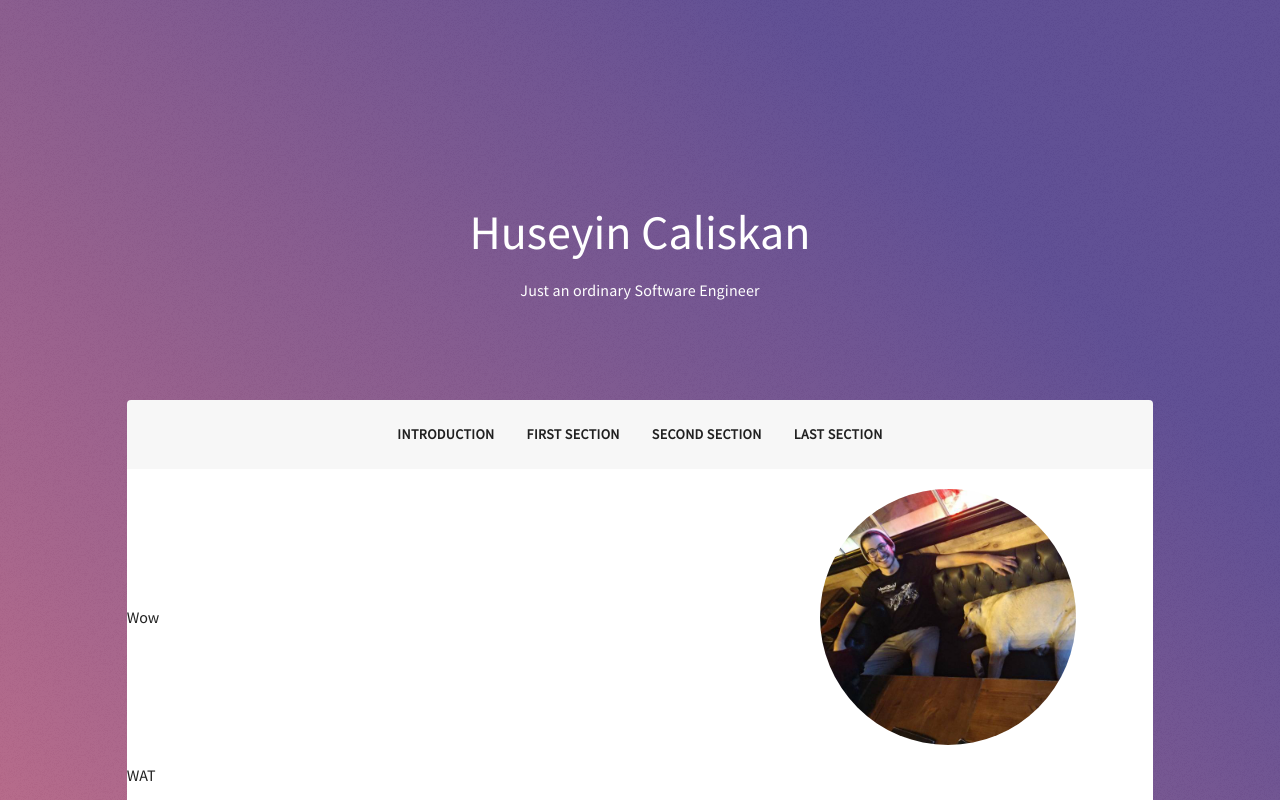
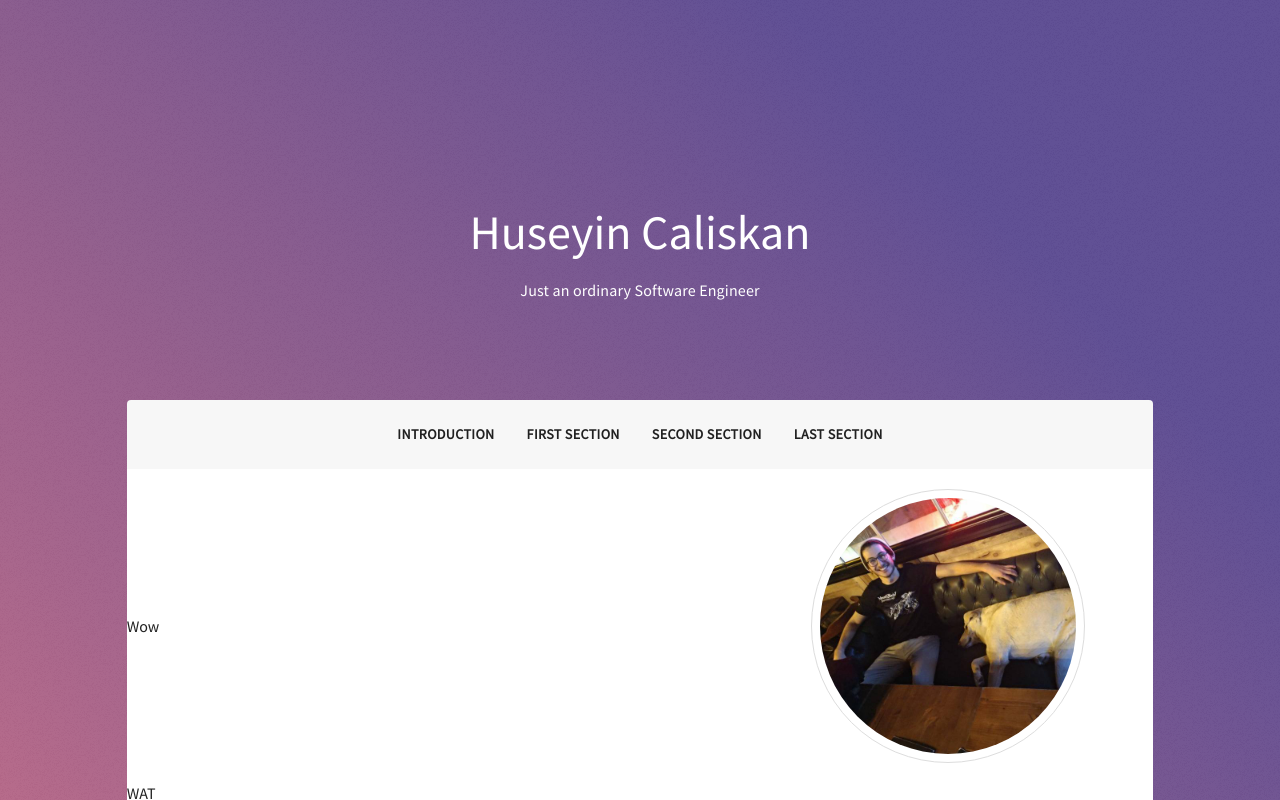
Before and after one commit to sakirma/portfolio-website, a React (Create React App) app: page / in a window 1280 px wide. Shown: the top 800 px of the page. Built offline with nearby package versions, Linux system fonts and the light colour scheme.

Commit message:
profile image has a borde radius

```diff
--- a/src/App.js
+++ b/src/App.js
@@ -13,10 +13,18 @@ import layer from "./images/overlay.png";
 
 const LargeProfilePicture = withStyles({
     root: {
+        padding: "0.4em",
+        borderStyle: "solid",
+        borderWidth: 1,
+        borderColor: "#dddddd",
         width: 256,
         height: 256,
         margin: 20,
+    },
+    img: {
+        borderRadius: '100%',
     }
+
 })(Avatar);
 
 class App extends React.Component {
--- a/src/Layout/HeaderBody.js
+++ b/src/Layout/HeaderBody.js
@@ -107,7 +107,7 @@ class HeaderBody extends React.Component {
 function AbsoluteHeader(props) {
     if (props.isActive) {
         return (
-            <Grid container spacing={0} justify="center" ref={props.reference} className={props.classes.absoluteWidthHeader} style={{position: 'fixed', top: '0'}}>
+            <Grid container spacing={0} justify="center" ref={props.reference} className={props.classes.absoluteWidthHeader} style={{position: 'fixed', top: '0', zIndex: 1000}}>
                 <HeaderButtons/>
             </Grid>
         );
```
